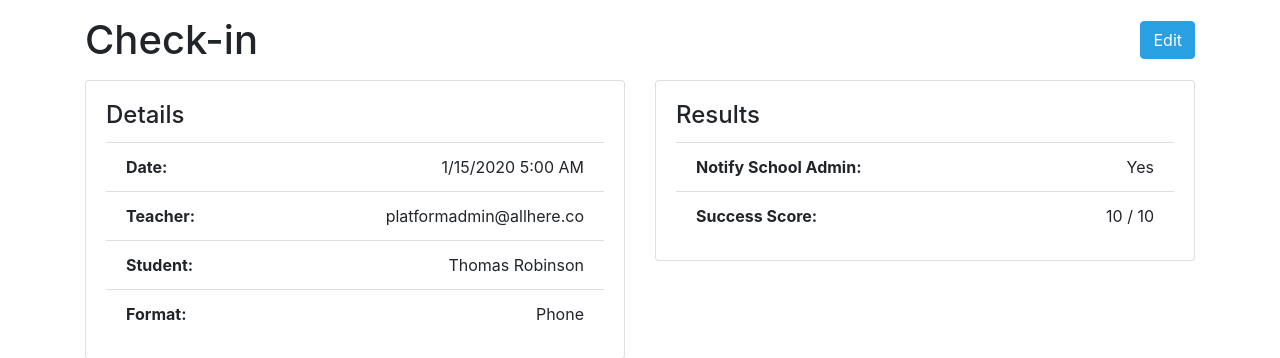
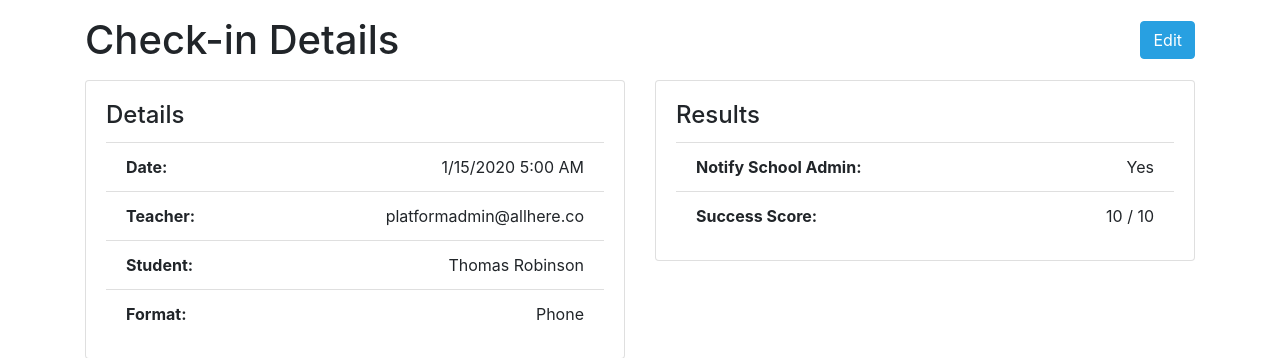
Before and after one commit to ninjadevtrack/allhereus, a Django app: template backend/core/templates/core/checkin.html in a window 1280 px wide. Shown: the part 76-434 px from the top of the page. Run offline with Django 3.2, Linux system fonts and the light colour scheme; data comes from the database, SQL or seed files in the repository; tables that the repository leaves empty hold one stand-in row (values such as "Sample post"); the template is opened without the code that fills it: values that come from a table or form of the project are taken from there, most other values are stand-ins (such as "Sample title", 1, 10 or a date in 2020); some libraries are stand-ins or nearby versions.

Commit message:
change Check-in to Check-in Details

```diff
--- a/backend/core/templates/core/checkin.html
+++ b/backend/core/templates/core/checkin.html
@@ -7,7 +7,7 @@ Check-in
 {% block content %}
 <article class="container">
   <section class="space-between">
-      <h1 class="mt-3 mb-3">Check-in</h1>
+      <h1 class="mt-3 mb-3">Check-in Details</h1>
       <a href="{% url 'checkin_edit' checkin.id %}" class="btn btn-primary">Edit</a>
   </section>
   <section class="row">
```
